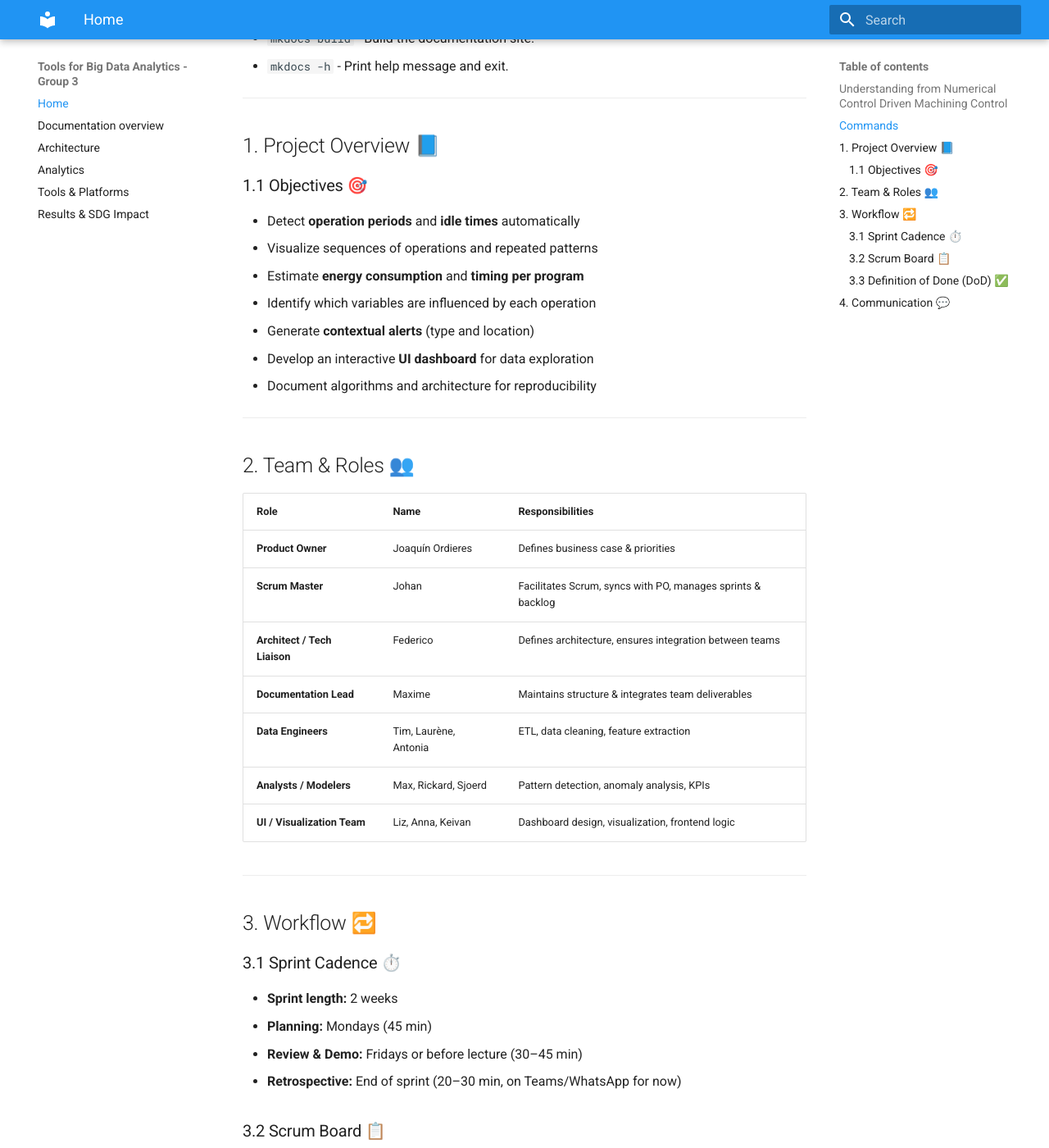
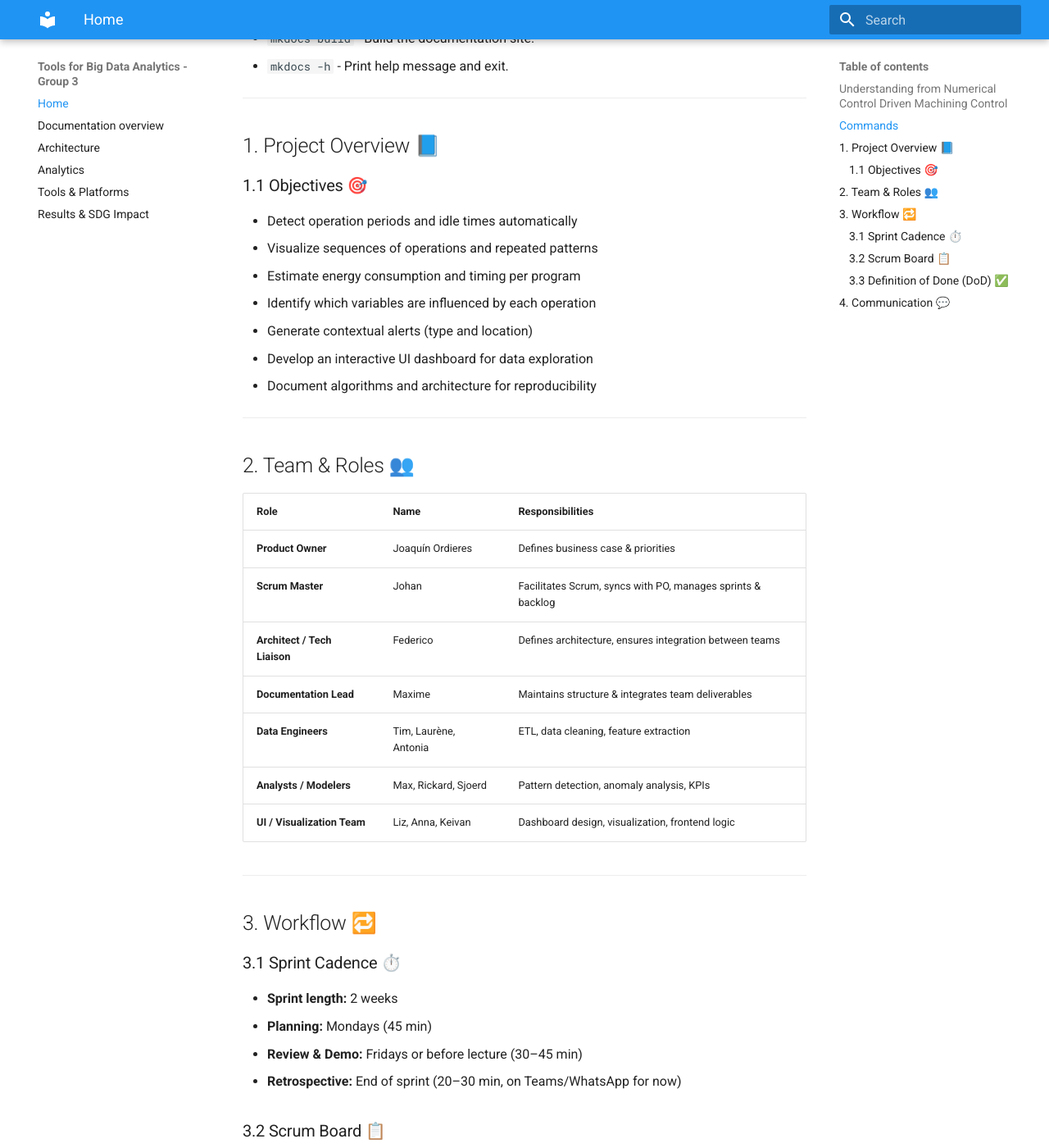
Before and after one commit to TBDA-Classes/2025G3, an MkDocs documentation site: the page built from docs/README.md, in a window 1280 px wide and 1400 px high, scrolled down 401 px. Shown: the whole window at 82% size. Built offline with MkDocs 1.6.1 and Material for MkDocs 9.7.7, drawn with Linux system fonts in a browser that asks for light colours; some of the changed text lies outside the part shown.

```diff
--- a/docs/README.md
+++ b/docs/README.md
@@ -16,12 +16,12 @@
 ## 1. Project Overview 📘
 
 ### 1.1 Objectives 🎯
-- Detect **operation periods** and **idle times** automatically
+- Detect operation periods and idle times automatically
 - Visualize sequences of operations and repeated patterns
-- Estimate **energy consumption** and **timing per program**
+- Estimate energy consumption and timing per program
 - Identify which variables are influenced by each operation
-- Generate **contextual alerts** (type and location)
-- Develop an interactive **UI dashboard** for data exploration
+- Generate contextual alerts (type and location)
+- Develop an interactive UI dashboard for data exploration
 - Document algorithms and architecture for reproducibility
 
 ---
```
Also changed, not shown: other parts of docs/README.md (+1 -1 lines), README.md (+4 -4 lines), docs/sprint-summaries/sprint2.md (added, +36 -0 lines).
